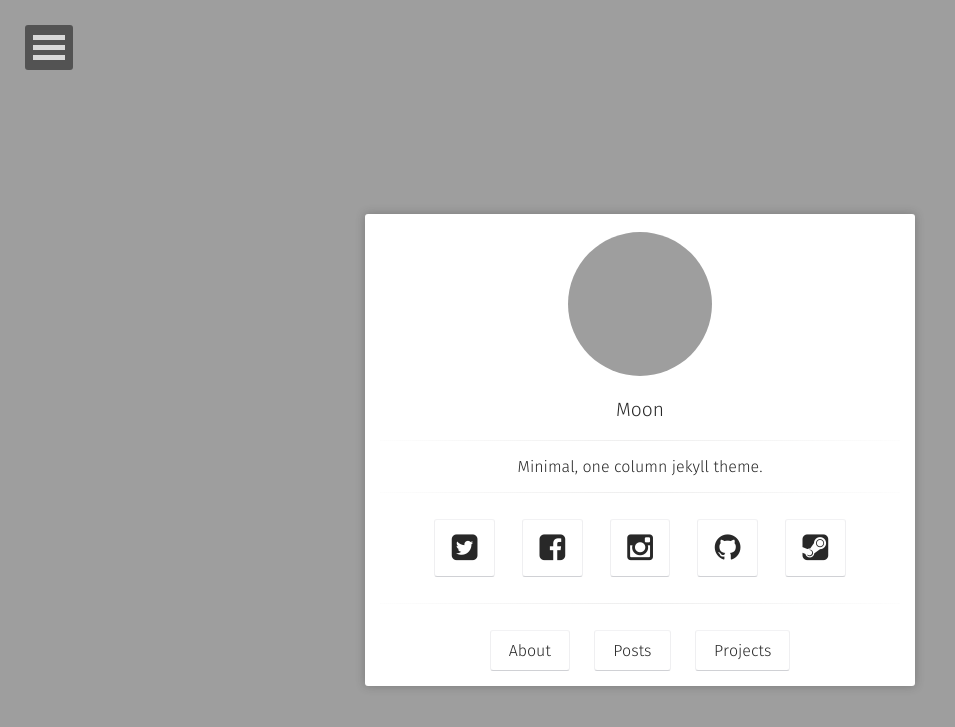
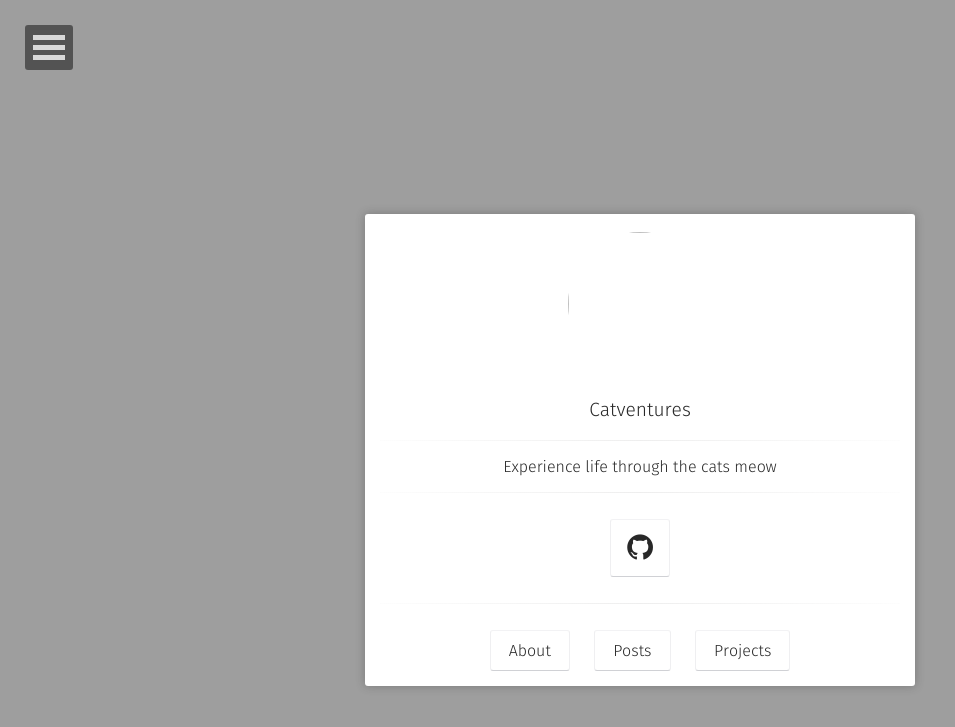
Before and after one commit to dinayrore/catventures, a Jekyll site: the page built from index.html, in a window 1280 px wide. Shown: the top 727 px of the page, without its empty margins (0-955 px from the left). Built offline with Jekyll 4.4.1, drawn with Linux system fonts in a browser that asks for light colours; some web fonts are replaced; grey boxes are pictures that could not be loaded.

Commit message:
Adjusting config settings to match requirements for my GitHub page.

```diff
--- a/_config.yml
+++ b/_config.yml
@@ -1,14 +1,14 @@
 # Site
-title:              Moon
-bio:                'Minimal, one column jekyll theme.'
-description:        "Moon is a minimal, one column jekyll theme for your blog."
+title:              Catventures
+bio:                'Experience life through the cats meow'
+description:        ''
 reading_time:       true
 words_per_minute:   200
-logo:               'assets/img/logo.png'
+logo:               ''
 background:         'assets/img/placeholder-big.jpg'
 tiled_bg:           false   # Set this true if you want to tile your background image, otherwise it will be covered
 locale:             en_US
-url:                http://taylantatli.github.io/Moon
+url:                https://kteich88.github.io/catventures/
 
 # Jekyll
 permalink:          /:title/
@@ -25,41 +25,6 @@ sass:
   sass_dir:         _sass
   style:            compressed
 
-# Comments
-disqus_shortname:   taylantatli
-
-# Social
-# if you don't have any of social below, comment the line.
-#google:
-  #plus:            #username
-  #analytics:
-  #verify:
-  #ad-client:
-  #ad-slot:
-#bing-verify:
-#email:
-twitter:            username
-facebook:           username
-github:             username
-#stackoverflow:     123456/username   from a "http://stackoverflow.com/users/123456/username" link
-#linkedin:          username
-#xing:              username
-instagram:          username
-#lastfm:            username
-#tumblr:            username
-#pinterest:         username
-#foursquare:        username
-steam:              username
-#dribbble:          username
-#youtube:           username
-#soundcloud:        username
-#weibo:             username
-#flickr:            username
-#codepen:           username
-#keybase:           username
-#xmpp:              username@server.com
-#hackernews:        username
-
 # Gems
 gems:
   - jekyll-mentions
```
